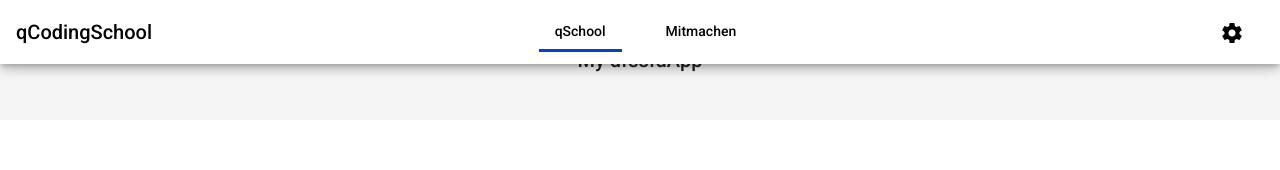
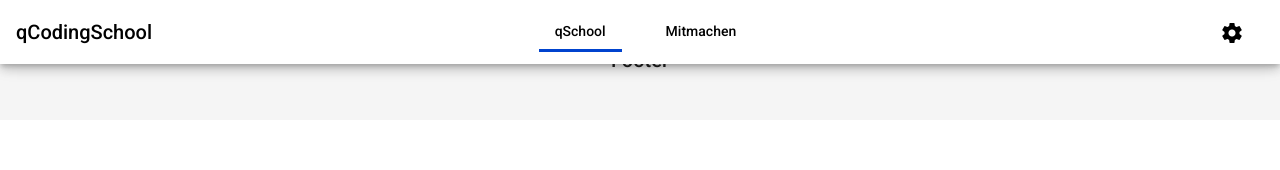
Before and after one commit to jans-cloud/qCodingSchool, an Angular app in the folder frontend/: page / in a window 1280 px wide. Shown: the top 170 px of the page. Built offline with nearby package versions, Linux system fonts and the light colour scheme.

Commit message:
Change Footer

```diff
--- a/frontend/src/app/shared/footer/footer.component.html
+++ b/frontend/src/app/shared/footer/footer.component.html
@@ -1 +1 @@
-<mat-toolbar fxFlex fxFlexLayout fxLayoutAlign="center center">My dfssfdApp</mat-toolbar>
+<mat-toolbar fxFlex fxFlexLayout fxLayoutAlign="center center">Footer</mat-toolbar>
```
